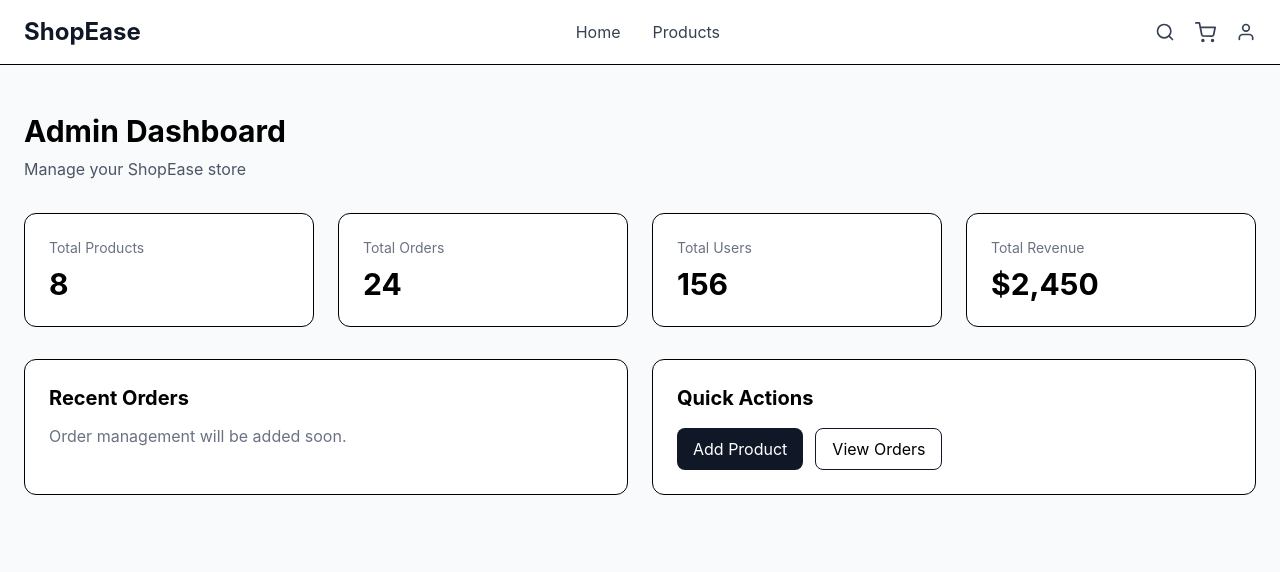
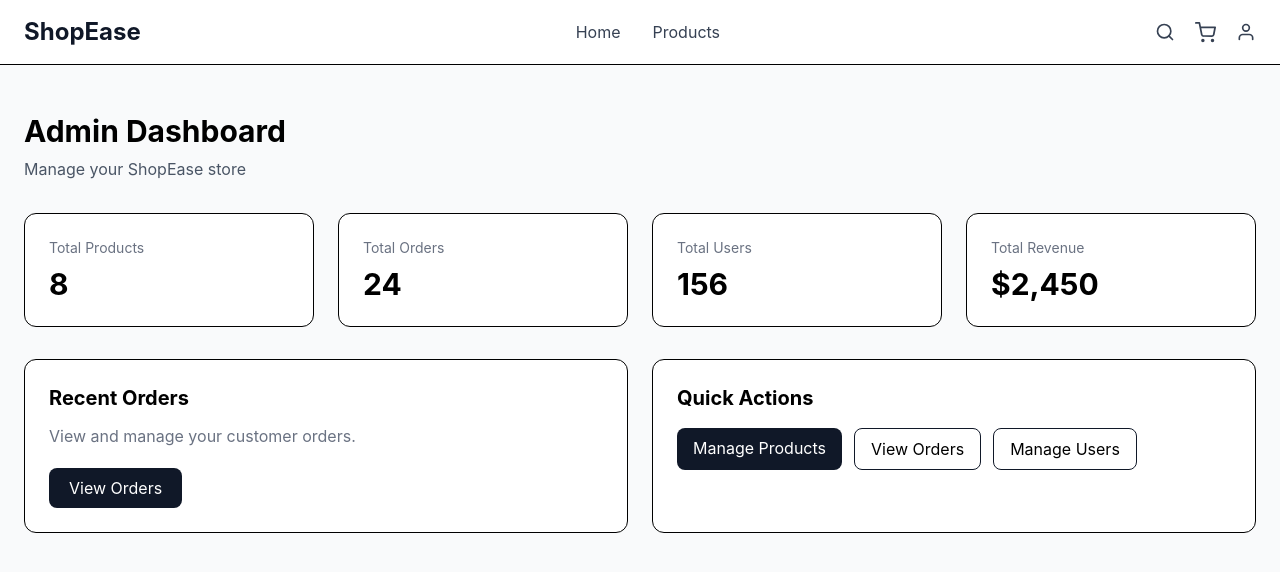
Before and after one commit to pathumnimsara/ecommerce-web, a React (Vite) app: page /admin in a window 1280 px wide. Shown: the top 572 px of the page. Built offline with nearby package versions, Linux system fonts and the light colour scheme.

Commit message:
Connect admin dashboard actions

```diff
--- a/src/pages/admin/AdminDashboard.jsx
+++ b/src/pages/admin/AdminDashboard.jsx
@@ -1,3 +1,5 @@
+import { Link } from "react-router-dom";
+
 function AdminDashboard() {
   return (
     <main className="py-12 bg-gray-50 min-h-screen">
@@ -17,37 +19,27 @@
             <p className="text-gray-500 text-sm">
               Total Products
             </p>
-
-            <h2 className="text-3xl font-bold mt-2">
-              8
-            </h2>
+            <h2 className="text-3xl font-bold mt-2">8</h2>
           </div>
 
           <div className="bg-white border rounded-xl p-6">
             <p className="text-gray-500 text-sm">
               Total Orders
             </p>
-
-            <h2 className="text-3xl font-bold mt-2">
-              24
-            </h2>
+            <h2 className="text-3xl font-bold mt-2">24</h2>
           </div>
 
           <div className="bg-white border rounded-xl p-6">
             <p className="text-gray-500 text-sm">
               Total Users
             </p>
-
-            <h2 className="text-3xl font-bold mt-2">
-              156
-            </h2>
+            <h2 className="text-3xl font-bold mt-2">156</h2>
           </div>
 
           <div className="bg-white border rounded-xl p-6">
             <p className="text-gray-500 text-sm">
               Total Revenue
             </p>
-
             <h2 className="text-3xl font-bold mt-2">
               $2,450
             </h2>
@@ -61,8 +53,15 @@
             </h2>
 
             <p className="text-gray-500 mt-3">
-              Order management will be added soon.
+              View and manage your customer orders.
             </p>
+
+            <Link
+              to="/admin/orders"
+              className="inline-block mt-5 bg-gray-900 text-white px-5 py-2 rounded-lg hover:bg-gray-700"
+            >
+              View Orders
+            </Link>
           </div>
 
           <div className="bg-white border rounded-xl p-6">
@@ -71,13 +70,26 @@
             </h2>
 
             <div className="flex flex-wrap gap-3 mt-4">
-              <button className="bg-gray-900 text-white px-4 py-2 rounded-lg hover:bg-gray-700">
-                Add Product
-              </button>
+              <Link
+                to="/admin/products"
+                className="bg-gray-900 text-white px-4 py-2 rounded-lg hover:bg-gray-700"
+              >
+                Manage Products
+              </Link>
 
-              <button className="border border-gray-900 px-4 py-2 rounded-lg hover:bg-gray-100">
+              <Link
+                to="/admin/orders"
+                className="border border-gray-900 px-4 py-2 rounded-lg hover:bg-gray-100"
+              >
                 View Orders
-              </button>
+              </Link>
+
+              <Link
+                to="/admin/users"
+                className="border border-gray-900 px-4 py-2 rounded-lg hover:bg-gray-100"
+              >
+                Manage Users
+              </Link>
             </div>
           </div>
         </div>
```
